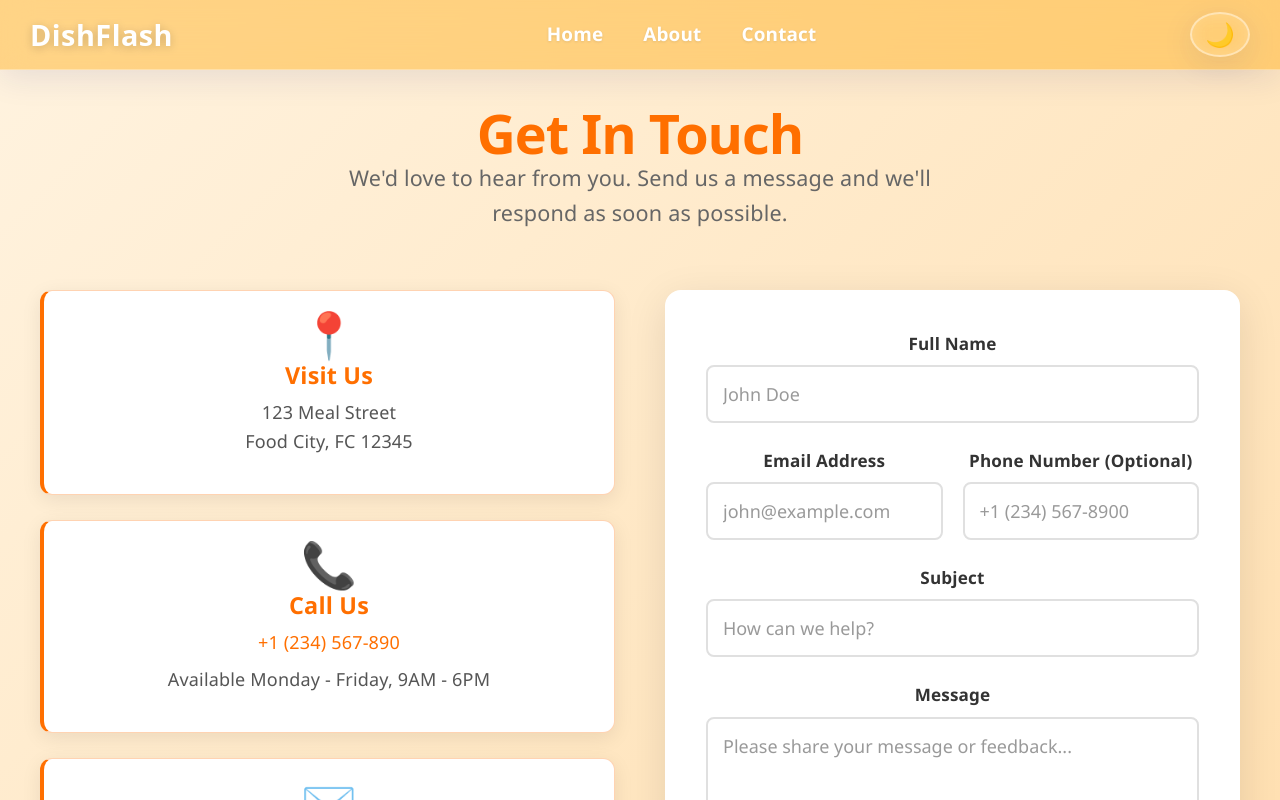
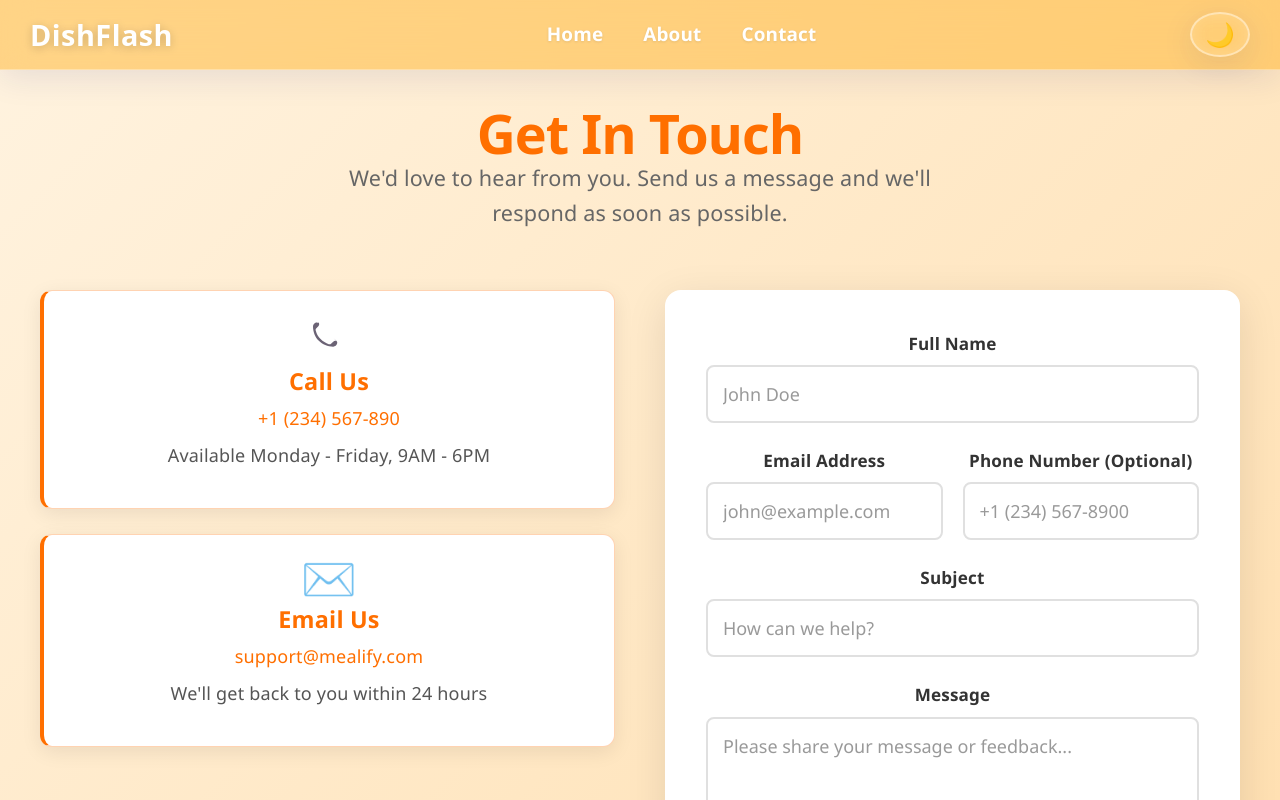
Before and after one commit to Thendral-07/FSD_mini_project, a React (Vite) app: page /contact in a window 1280 px wide. Built offline with nearby package versions, Linux system fonts and the light colour scheme.

Commit message:
Update Contact page: remove Visit Us box and add call icon

```diff
--- a/src/components/Contact.jsx
+++ b/src/components/Contact.jsx
@@ -113,12 +113,11 @@ export default function Contact() {
         <div className="contact-content">
           <section className="contact-info">
             <div className="info-card">
-              <div className="info-icon">📍</div>
-              <h3>Visit Us</h3>
-              <p>123 Meal Street<br />Food City, FC 12345</p>
-            </div>
-            <div className="info-card">
-              <div className="info-icon">📞</div>
+              <div className="info-icon" aria-hidden="true">
+                <svg width="32" height="32" viewBox="0 0 512 512" fill="currentColor" xmlns="http://www.w3.org/2000/svg">
+                  <path d="M391.7 330.3c-18.8-18.8-49.2-18.8-68 0l-35.1 35.1c-5.4 5.4-13 8.4-20.9 8.4-5.3 0-10.7-1.2-15.6-3.7C206 353.7 158.3 325.8 121.1 288.6c-37.2-37.2-65.1-84.8-75.8-132.8-2.5-4.9-3.7-10.3-3.7-15.6 0-7.9 3-15.5 8.4-20.9l35.1-35.1c18.8-18.8 18.8-49.2 0-68L87 32.3c-9.4-9.4-24.6-12.4-37.4-7.2C24.4 32.6 0 57 0 87.2c0 88.8 35.8 172.2 93.5 229.9 57.7 57.7 141.1 93.5 229.9 93.5 30.2 0 54.6-24.4 62.2-49.6 5.2-12.8 2.2-28-7.2-37.4l-48.7-48.7z"/>
+                </svg>
+              </div>
               <h3>Call Us</h3>
               <p><a href="tel:+1234567890">+1 (234) 567-890</a></p>
               <p>Available Monday - Friday, 9AM - 6PM</p>
```
